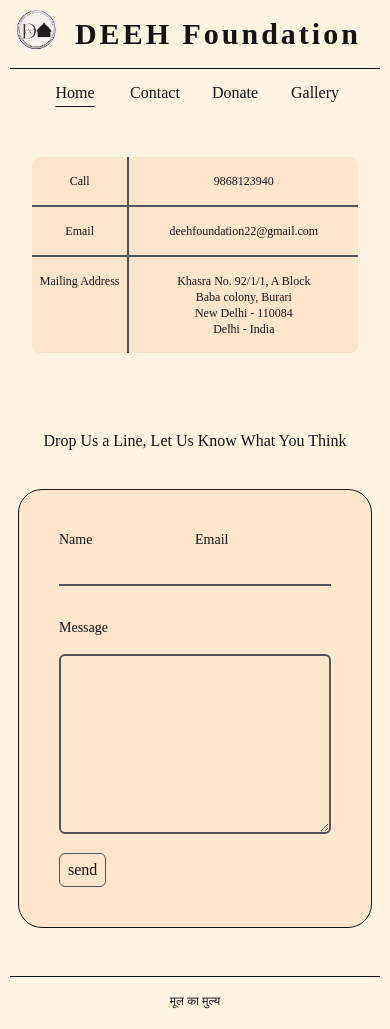
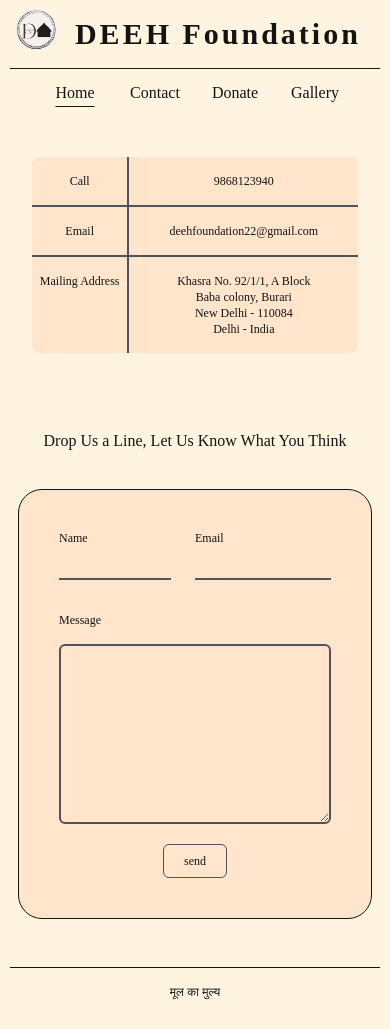
Before and after one commit to surbhitt/deeh, a React (Vite) app: page /contact in a window 390 px wide. Built offline with nearby package versions, Linux system fonts and the light colour scheme; a web font is replaced by a local one.

Commit message:
added emailjs

```diff
--- a/package.json
+++ b/package.json
@@ -10,10 +10,12 @@
     "preview": "vite preview"
   },
   "dependencies": {
+    "@emailjs/browser": "^3.11.0",
     "react": "^18.2.0",
     "react-dom": "^18.2.0",
     "react-icons": "^4.9.0",
     "react-router-dom": "^6.11.2",
+    "react-share": "^4.4.1",
     "tailwind": "^4.0.0"
   },
   "devDependencies": {
--- a/src/components/contact.jsx
+++ b/src/components/contact.jsx
@@ -1,6 +1,63 @@
-import React from 'react'
+import React, { useState, useRef } from 'react'
+import emailjs from '@emailjs/browser'
 
 export default function Contact() {
+  const formRef = useRef()
+  const [form, setForm] = useState({
+    name: '',
+    email: '',
+    message: '',
+  })
+
+  const [loading, setLoading] = useState(false)
+
+  const handleChange = (e) => {
+    const { target } = e
+    const { name, value } = target
+
+    setForm({
+      ...form,
+      [name]: value,
+    })
+  }
+
+  const handleSubmit = (e) => {
+    e.preventDefault()
+    setLoading(true)
+
+    emailjs
+      .send(
+        'website_contact_service',
+        'website_contact_template',
+        {
+          from_name: form.name,
+          to_name: 'Deeh Foundation',
+          from_email: form.email,
+          to_email: 'deehfoundation22@gmail.com',
+          message: form.message,
+        },
+        'MaeV7CdkvwjdTY0u6'
+      )
+      .then(
+        () => {
+          setLoading(false)
+          alert('Thank you, we will get back to you as soon as possible.')
+
+          setForm({
+            name: '',
+            email: '',
+            message: '',
+          })
+        },
+        (error) => {
+          setLoading(false)
+          console.error(error)
+
+          alert('Ahh, something went wrong. Please try again.')
+        }
+      )
+  }
+
   return (
     <div className="xs:w-[370px] md:w-[800px] mx-auto mt-10 xs:mb-10 md:mb-0 xs:p-2 md:p-10">
       <table className="mx-auto rounded-lg bg-tertiary-dark bg-opacity-30">
@@ -38,34 +95,39 @@ export default function Contact() {
           <span className="xs:hidden md:inline"> ~~~~~~~~~~~~~</span>
         </p>
         <form
-          method="get"
-          className="border border-solid p-10 rounded-3xl bg-tertiary-dark bg-opacity-30"
+          ref={formRef}
+          onSubmit={handleSubmit}
+          className="border border-solid p-10 rounded-3xl bg-tertiary-dark bg-opacity-30 xs:text-xs md:text-lg"
         >
           <div className="flex mb-8">
             <div className="flex flex-col w-1/2">
-              <label for="name" className="text-sm font-medium">
+              <label for="name" className="xs:text-xs md:text-sm font-medium">
                 Name
               </label>
               <input
                 type="text"
                 name="name"
                 id="name"
-                className="py-2 text-md focus:outline-none bg-transparent border-b-2 border-zinc-600 w-60"
+                value={form.name}
+                onChange={handleChange}
+                className="py-2 text-md focus:outline-none bg-transparent border-b-2 border-zinc-600 xs:w-28 md:w-60"
               />
             </div>
             <div className="flex flex-col w-1/2">
-              <label for="email" className="text-sm font-medium">
+              <label for="email" className="xs:text-xs md:text-sm font-medium">
                 Email
               </label>
               <input
                 type="email"
                 name="email"
                 id="email"
+                value={form.email}
+                onChange={handleChange}
                 className="py-2 text-md focus:outline-none bg-transparent border-b-2 border-zinc-600"
               />
             </div>
           </div>
-          <label for="message" className="text-sm font-medium">
+          <label for="message" className="xs:text-xs md:text-sm font-medium">
             Message
           </label>
           <br />
@@ -74,13 +136,18 @@ export default function Contact() {
             name="message"
             rows="10"
             cols="80"
+            value={form.message}
+            onChange={handleChange}
             className="p-2 mt-4 text-md focus:outline-none bg-transparent border-2 border-zinc-600 rounded-md w-full"
           />
-          <input
-            type="submit"
-            value="send"
-            className="border border-solid border-zinc-600 rounded-md p-2 mt-4 mx-auto"
-          />
+          <div className="flex justify-center w-full p-0 m-0">
+            <button
+              type="submit"
+              className="border border-solid border-zinc-600 rounded-md py-2 px-5 mt-4"
+            >
+              {loading ? 'sending...' : 'send'}
+            </button>
+          </div>
         </form>
       </div>
     </div>
--- a/src/components/donate.jsx
+++ b/src/components/donate.jsx
@@ -1,6 +1,24 @@
 import React from 'react'
+import {
+  EmailShareButton,
+  EmailIcon,
+  WhatsappShareButton,
+  WhatsappIcon,
+  FacebookShareButton,
+  FacebookIcon,
+  FacebookMessengerShareButton,
+  FacebookMessengerIcon,
+  TwitterShareButton,
+  TwitterIcon,
+  TelegramShareButton,
+  TelegramIcon,
+} from 'react-share'
 
 export default function Donate() {
+  let imageSrc = '/Donate_to_Deeh.webp'
+  let note =
+    'Consider donating to DeehFoundation, scan the QRcode using any digital wallet'
+
   return (
     <div className="flex flex-col m-10 mb-24 xs:w-[370px] md:w-[800px] mx-auto">
       <div className="border border-solid m-10 xs:w-[300px] md:w-[500px] mx-auto p-10 font-semibold text-center rounded-3xl relative">
@@ -24,6 +42,12 @@ export default function Donate() {
       <button className="w-28 border border-solid border-zinc-600 rounded-md p-2 mx-auto">
         share
       </button>
+      <FacebookShareButton url={imageSrc} quote={note}>
+        <FacebookIcon size={32} round />
+      </FacebookShareButton>
+      <TwitterShareButton url={imageSrc} quote={note}>
+        <TwitterIcon size={32} round />
+      </TwitterShareButton>
     </div>
   )
 }
--- a/src/components/stickyNav.jsx
+++ b/src/components/stickyNav.jsx
@@ -93,7 +93,7 @@ export default function Navbar() {
               onClick={() => setButtonStatus(link.label)}
               className={`flex justify-center xs:w-20 md:w-32 xs:h-7 md:h-10 xs:text-sm md:text-base ${
                 link.state
-                  ? 'bg-tertiary-dark cursor-default pointer-events-none'
+                  ? 'bg-tertiary-dark cursor-default'
                   : 'border border-primary bg-tertiary-light'
               } hover:bg-tertiary-dark rounded-xl`}
             >
```
Also changed, not shown: public/Donate_to_Deeh.webp (added), 1 other file (tests, documents, lock files or other folders).
